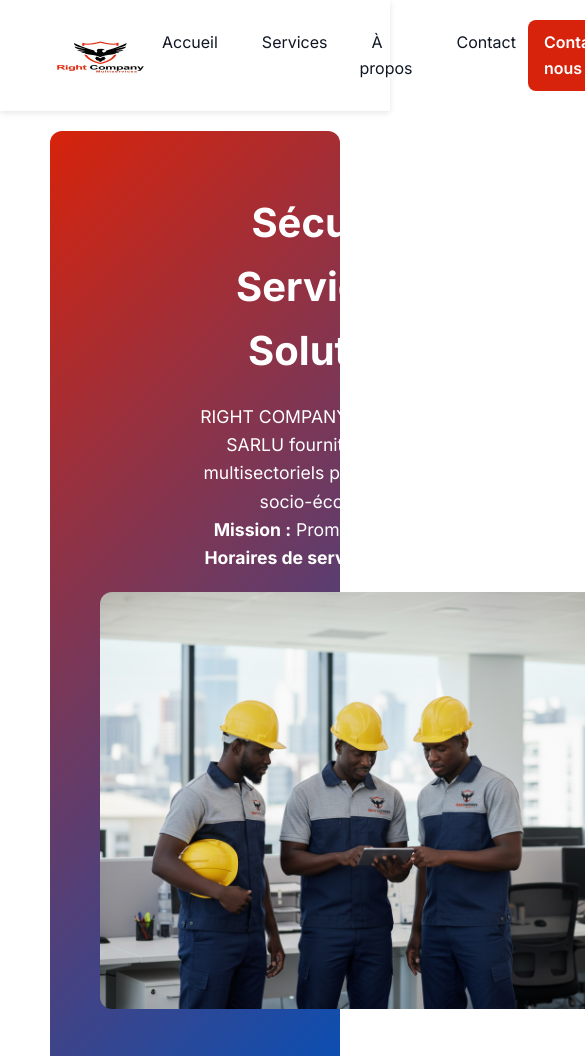
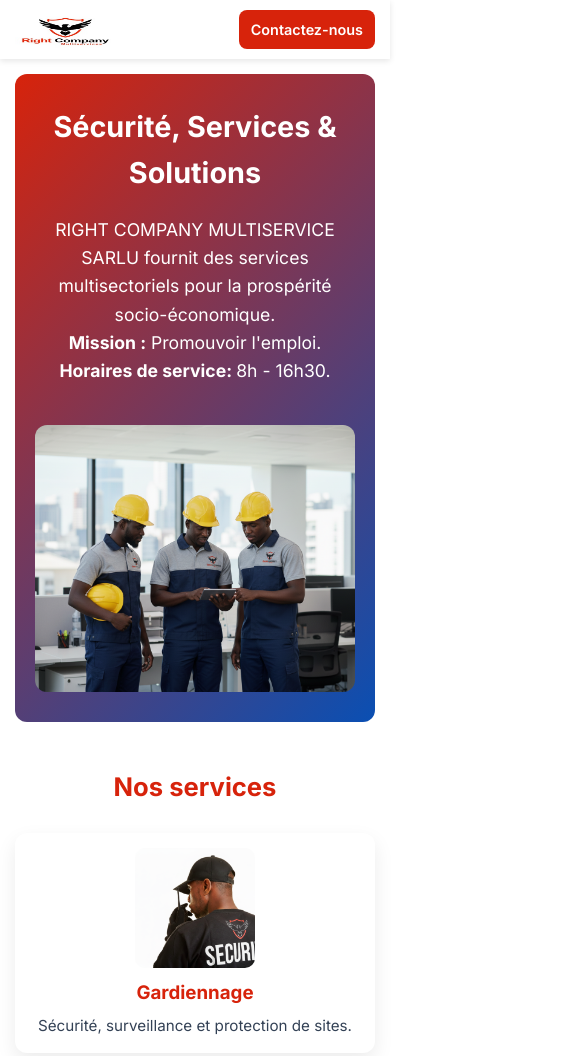
Before and after one commit to nikongng/rigthcompany, a plain HTML site: page index.html in a window 390 px wide. Shown: the top 1056 px of the page, 585 px wide, since content can reach past the window. Drawn offline with Linux system fonts and the light colour scheme.

Commit message:
Implement responsive design for various screen sizes
Added responsive design styles for tablet and mobile views, including adjustments to padding, margins, and layout for various sections.

```diff
--- a/style.css
+++ b/style.css
@@ -283,15 +283,39 @@
     font-size: 14px;
 }
 
-/* --- Media Queries (Responsive) --- */
+/* -------------------------------------------------------------------
+    MEDIA QUERIES - RESPONSIVE DESIGN
+    ------------------------------------------------------------------- */
+
+/* Styles pour Tablettes et Écrans intermédiaires (900px et moins) */
 @media (max-width: 900px) {
+    /* 1. Header (Menu) */
+    header {
+        padding: 20px 30px; /* Réduction du padding horizontal */
+    }
+    nav ul {
+        gap: 15px; /* Réduction de l'espace entre les liens */
+    }
+
+    /* 2. Sections et marges générales */
+    section {
+        padding: 50px 30px;
+    }
     .hero {
-    flex-direction: column;
+        margin: 20px 30px;
+        flex-direction: column; /* Empilement du texte et de l'image */
         text-align: center;
+    }
+    .hero-text {
+        margin-right: 0;
+        margin-bottom: 20px;
     }
     .hero img {
         margin-top: 20px;
+        max-width: 100%; /* S'assurer que l'image ne dépasse pas la largeur */
     }
+
+    /* 3. Cartes de services (passent en affichage vertical) */
     .service-card {
         flex-direction: column;
         align-items: center;
@@ -301,4 +325,53 @@
         margin-bottom: 10px;
         margin-right: 0;
     }
+
+    /* 4. Grilles À Propos et Contact (empilement) */
+    .about-grid, .contact-grid {
+        flex-direction: column;
     }
+}
+
+/* Styles pour Téléphones (600px et moins) - Correction du débordement */
+@media (max-width: 600px) {
+    /* 1. Reset des marges pour les téléphones */
+    section {
+        padding: 30px 15px; /* Padding minimal pour le contenu */
+    }
+    .hero {
+        margin: 15px 15px; /* Marges minimales */
+        padding: 30px 20px;
+    }
+    .hero-text h2 {
+        font-size: 1.8rem;
+    }
+
+    /* 2. Correction du Header et débordement ! */
+    header {
+        padding: 10px 15px; /* Très petit padding */
+        /* Utilisation d'un menu hamburger (non codé ici) serait l'idéal.
+           Pour l'instant, on cache le menu NAV et on centre les autres éléments */
+        justify-content: space-between;
+    }
+    header nav {
+        display: none; /* Cache la navigation de bureau pour éviter le débordement */
+    }
+    .logo img {
+        height: 35px; /* Logo légèrement plus petit */
+    }
+    .cta {
+        padding: 8px 12px;
+        font-size: 0.9rem;
+    }
+
+    /* 3. Adaptation de la grille de services */
+    .services-grid {
+        grid-template-columns: 1fr; /* Une seule carte par ligne */
+    }
+
+    /* 4. Titres et polices */
+    .section-title {
+        font-size: 1.6rem;
+        margin-bottom: 25px;
+    }
+}
```
Lines whose indentation alone changed are shown as unchanged.
